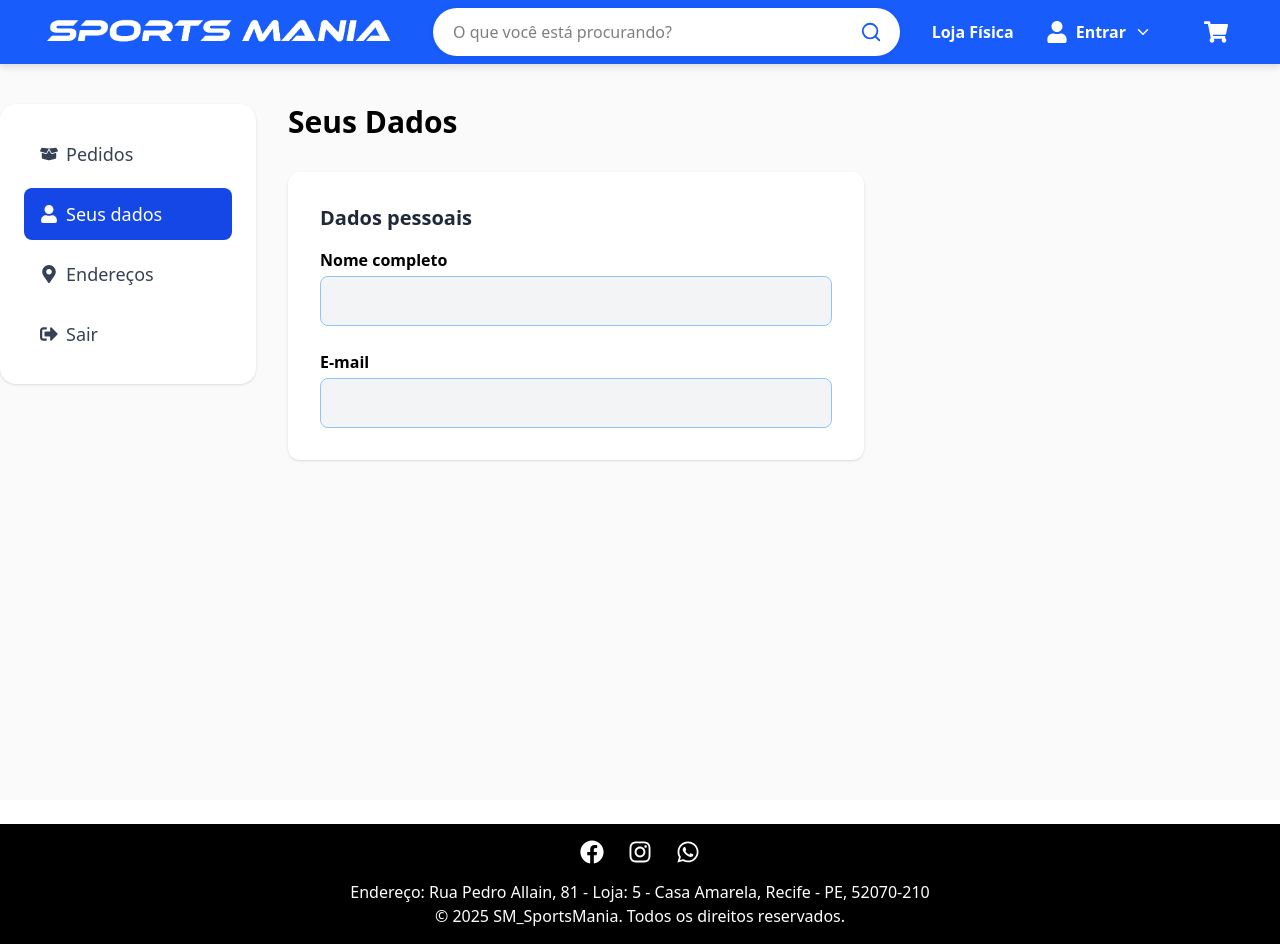
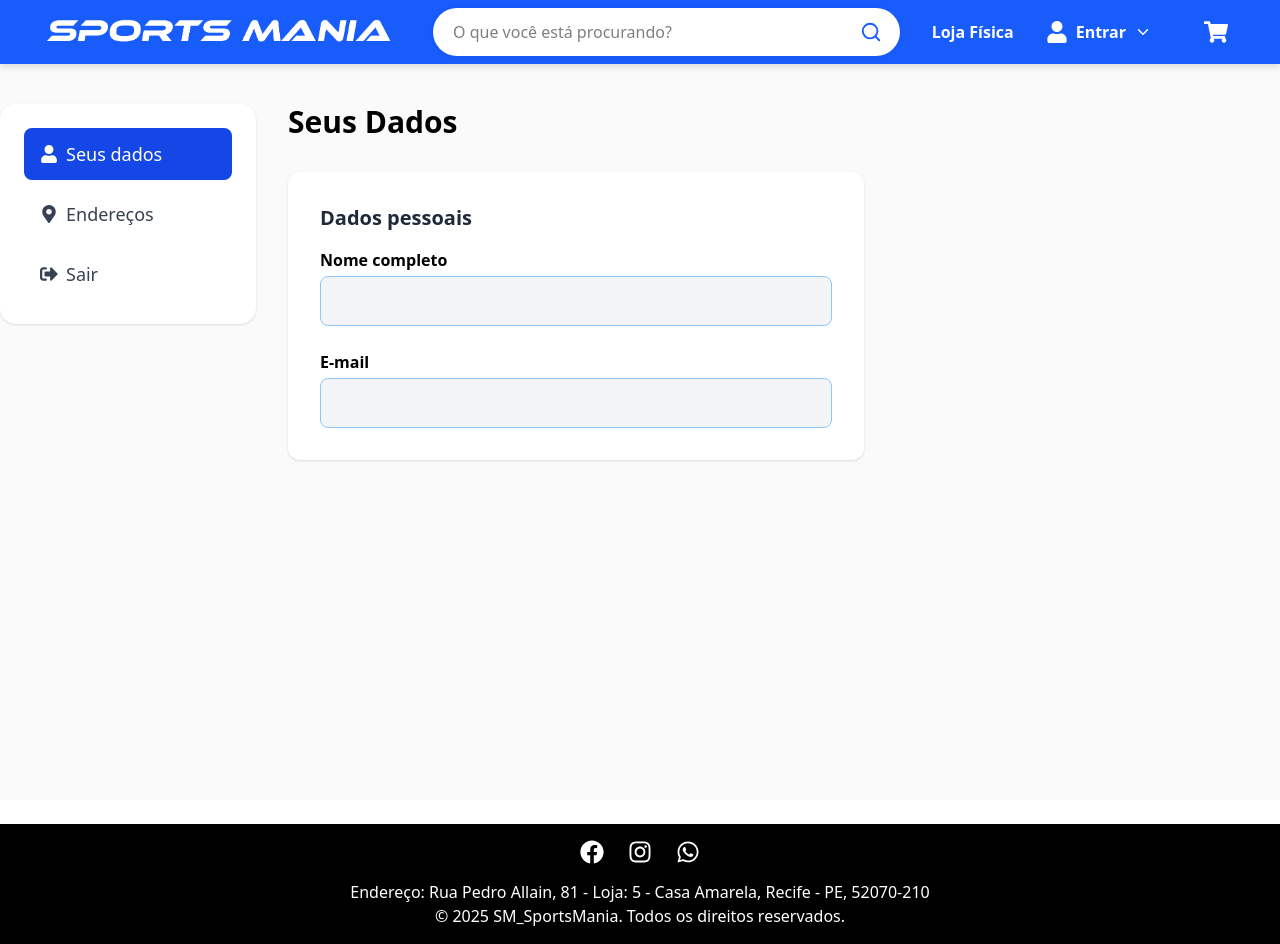
Before and after one commit to GabrielP02/SportsMania, a React (Vite) app: page /dados in a window 1280 px wide. Built offline with nearby package versions, Linux system fonts and the light colour scheme.

Commit message:
update mydata

```diff
--- a/src/pages/MyData.jsx
+++ b/src/pages/MyData.jsx
@@ -29,12 +29,7 @@ const MyData = () => {
 
   // Sidebar navigation
   const navOptions = [
-    {
-      label: "Pedidos",
-      icon: <FaBoxOpen className="mr-2" />,
-      onClick: () => navigate("/MyOrders"),
-      active: false,
-    },
+
     {
       label: "Seus dados",
       icon: <FaUser className="mr-2" />,
```
